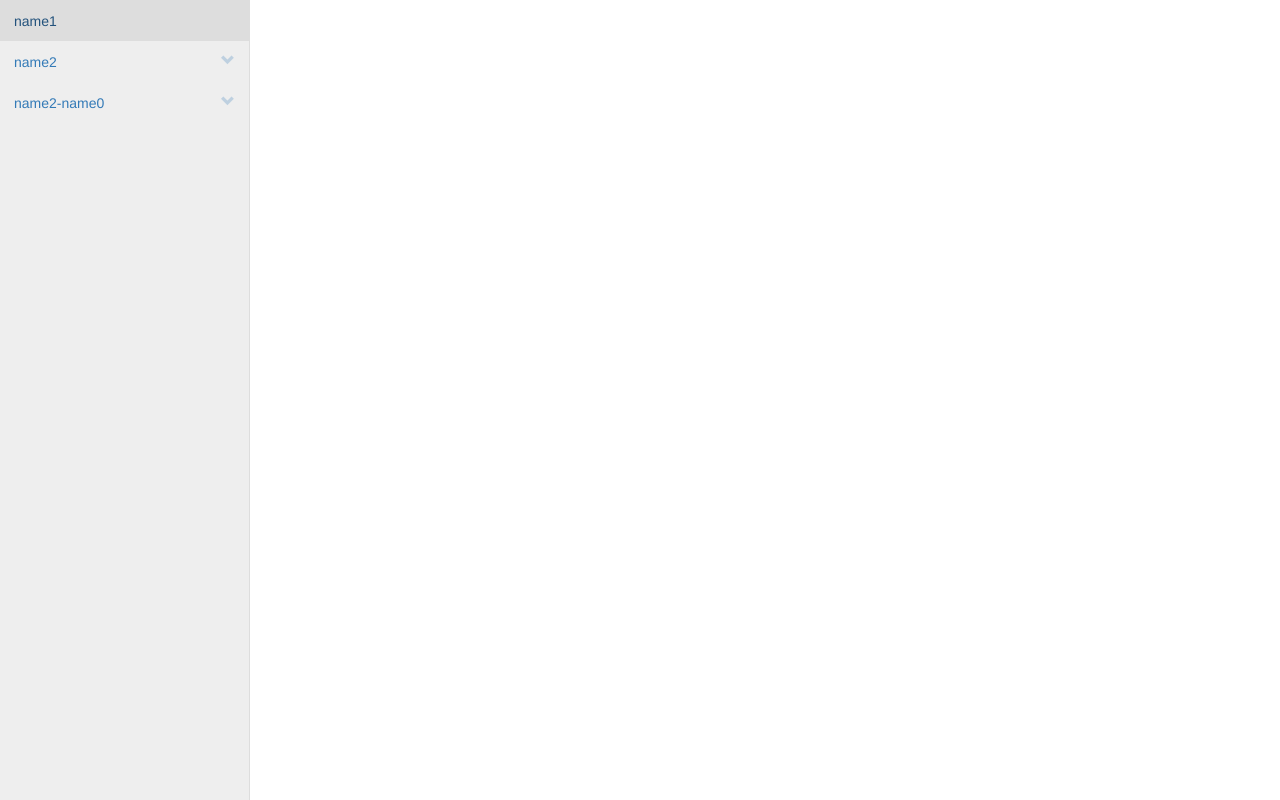
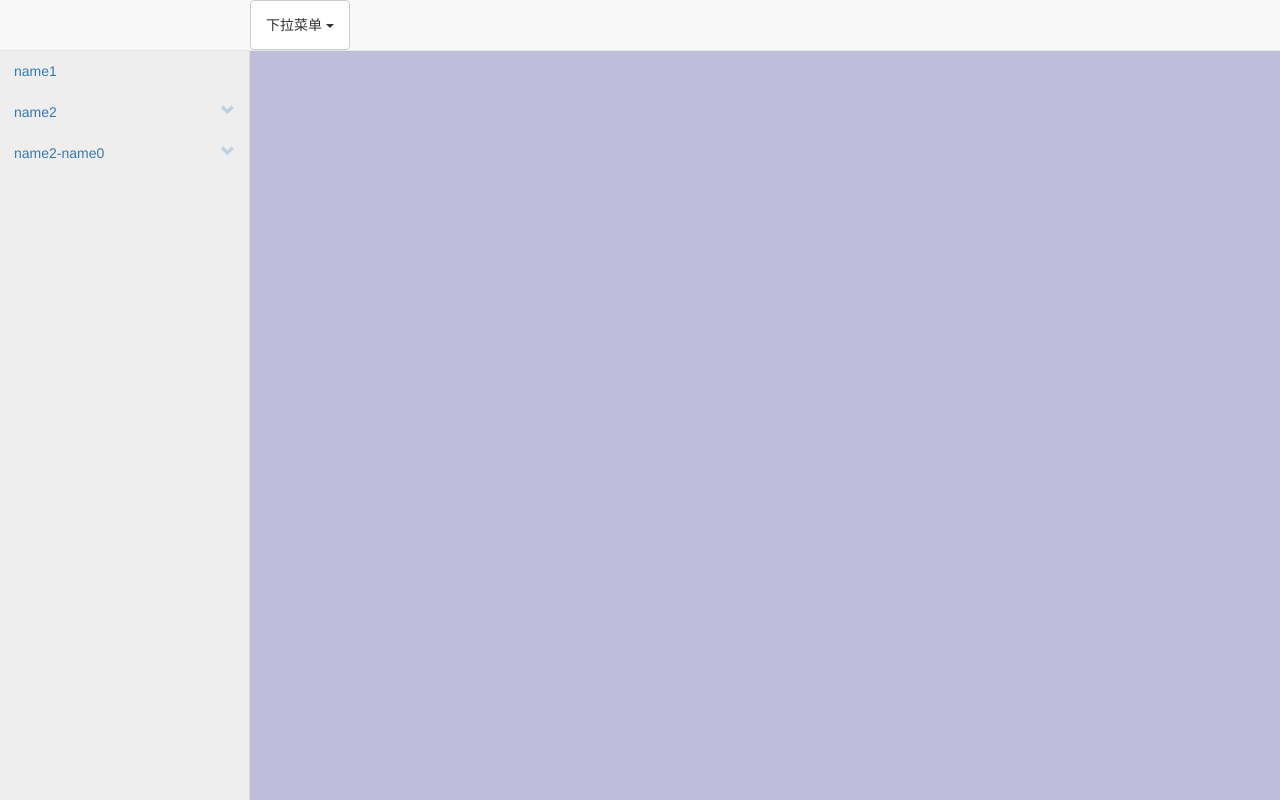
Before and after one commit to sevenler/tree-menu, a plain HTML site: page index.html in a window 1280 px wide. Drawn offline with nearby package versions, Linux system fonts and the light colour scheme.

Commit message:
call show method in index.html

```diff
--- a/index.html
+++ b/index.html
@@ -8,6 +8,21 @@
 	</head>
 
 	<body>
+		<div class="header-container">
+			<nav class="navbar navbar-default navbar-fixed-top">
+				<button class="btn btn-default dropdown-toggle header-btn" type="button" id="dropdownMenu1" data-toggle="dropdown" aria-haspopup="true" aria-expanded="true">
+					下拉菜单
+					<span class="caret"></span>
+				</button>
+				<ul class="dropdown-menu header-menu" >
+					<li><a href="#">菜单</a></li>
+					<li><a href="#">菜单</a></li>
+					<li><a href="#">菜单</a></li>
+					<li><a href="#">菜单</a></li>
+				</ul>
+			</nav>
+		</div>
+
 		<div class="menu-container">
 		</div>
 		<div class="content-container">
@@ -16,5 +31,60 @@
 		<script src='jquery.min.js'></script>
 		<script src='bootstrap.min.js'></script>
 		<script src="menu-tree/index.js"></script>
+		<script>
+var MENU_DATA = [
+{
+	"name": "name1",
+	"url": "#",
+	"sort": 0
+},
+{
+	"name": "name2",
+	"sort": 1,
+	"submenu":[
+	{
+		"name": "name2-name0",
+		"sort": 0,
+		"submenu":
+			[
+			{
+				"name": "name2-name0-name0",
+				"url": "#",
+				"sort": 0
+			},
+			{
+				"name": "name2-name0-name1",
+				"url": "#",
+				"sort": 1
+			}
+			]
+	},
+	{
+		"name": "name2-name1",
+		"sort": 0,
+		"url":"#"
+	}
+	]
+},
+{
+	"name": "name2-name0",
+	"sort": 0,
+	"submenu":
+		[
+		{
+			"name": "name2-name0-name0",
+			"url": "#",
+			"sort": 0
+		},
+		{
+			"name": "name2-name0-name1",
+			"url": "#",
+			"sort": 1
+		}
+		]
+}
+]
+			show_menu(MENU_DATA, "www.google.com");
+		</script>
 	</body>
 </html>
--- a/menu-tree/index.js
+++ b/menu-tree/index.js
@@ -39,7 +39,7 @@ function make_menu_item_div(menu_item, selected_menu){
 	return result;
 }
 
-function make_menu_div(menu_data, selected_menu){
+function show_menu(menu_data, selected_menu){
 	menu_text = "";
     for(var i=0; i< menu_data.length; i++){
     	menu_text += make_menu_item_div(menu_data[i], selected_menu);
@@ -47,64 +47,10 @@ function make_menu_div(menu_data, selected_menu){
 
     menu_text = "<ul>" + menu_text + "</ul>";
     $('.menu-container').html(menu_text);
+	show();
 }
 
-MENU_DATA = [
-{
-	"name": "name1",
-	"url": "#",
-	"sort": 0
-},
-{
-	"name": "name2",
-	"sort": 1,
-	"submenu":[
-	{
-		"name": "name2-name0",
-		"sort": 0,
-		"submenu":
-			[
-			{
-				"name": "name2-name0-name0",
-				"url": "#",
-				"sort": 0
-			},
-			{
-				"name": "name2-name0-name1",
-				"url": "#",
-				"sort": 1
-			}
-			]
-	},
-	{
-		"name": "name2-name1",
-		"sort": 0,
-		"url":"#"
-	}
-	]
-},
-{
-	"name": "name2-name0",
-	"sort": 0,
-	"submenu":
-		[
-		{
-			"name": "name2-name0-name0",
-			"url": "#",
-			"sort": 0
-		},
-		{
-			"name": "name2-name0-name1",
-			"url": "#",
-			"sort": 1
-		}
-		]
-}
-]
-
-$(function() {
-	make_menu_div(MENU_DATA, "www.google.com");
-
+function show() {
 	var classes = {
 		ACTIVE: 'active',
 		COLLAPSE_ICON: 'glyphicon-chevron-up',
@@ -137,7 +83,6 @@ $(function() {
 
 	function scrollActiveMenuItemIntoView() {
 		var $active = $(selectors.MENU_CONTAINER + ' ' + selectors.ACTIVE);
-
 		$(selectors.MENU_CONTAINER).animate({
 			scrollTop: $active.offset().top
 		});
@@ -148,22 +93,19 @@ $(function() {
 	item = item_span.parent();
 	item.click(function (ev) {
 		ev.preventDefault();
-
 		var $icon = $(this).find(selectors.COLLAPSE_ICON + ',' + selectors.EXPAND_ICON)
-			if ($icon.hasClass(classes.COLLAPSE_ICON)) {
-				slideUp($icon);
-			} else if ($icon.hasClass(classes.EXPAND_ICON)) {
-				slideDown($icon);
-			}
+		if ($icon.hasClass(classes.COLLAPSE_ICON)) {
+			slideUp($icon);
+		} else if ($icon.hasClass(classes.EXPAND_ICON)) {
+			slideDown($icon);
+		}
 	});
 	item_redirect = $(selectors.MENU_CONTAINER).find(selectors.REDIRECT);
 	item_redirect.click(function (ev){
-
 		var content_container = $(selectors.CONTENT_CONTAINER);
-
+		//TODO fetch url request
 		var load_content_from_request = "<div>this is main page</div>"
 		content_container.html(load_content_from_request);
-		console.log(content_container);
 	});
 
 	// collapse all menu items on page load
@@ -175,16 +117,13 @@ $(function() {
 	function expandMenuItems() {
 		function expandMenuItemsHelper($li) {
 			var $collapsedIcon = $li.children().find(selectors.GLYPHICON).first();
-
 			if ($collapsedIcon.length) {
 				slideDown($collapsedIcon);
 			}
-
 			if ($li.parent().closest('li').length) {
 				expandMenuItemsHelper($li.parent().closest('li').first());
 			}
 		}
-
 		expandMenuItemsHelper($(selectors.MENU_CONTAINER + ' ' + selectors.ACTIVE));
 	}
 	expandMenuItems();
@@ -193,4 +132,4 @@ $(function() {
 		$(selectors.MENU_CONTAINER).show();
 		scrollActiveMenuItemIntoView();
 	}, 200);
-});
+}
--- a/menu-tree/style.css
+++ b/menu-tree/style.css
@@ -1,7 +1,26 @@
+*{
+  margin: 0;
+  padding: 0;
+}
+
+/*标题栏样式*/
+.header-container {
+	height: 200px;
+}
+.header-btn {
+  width: 100px;
+  height: 50px;
+  margin-left: 250px;
+}
+.header-menu {
+ margin-left: 250px;
+}
+
+/*菜单样式*/
 .menu-container {
   position: fixed;
   left: 0;
-  top: 0;
+  top: 50px;
   bottom: 0;
   margin: 0;
   overflow-y: auto;
@@ -11,10 +30,6 @@
   width: 250px;
   font-size: 1em;
   display: none;
-}
-.content-container {
-	position: fixed;
-	float:right;
 }
 .menu-container * {
   margin: 0;
@@ -45,3 +60,13 @@
   opacity: .25;
   float: right;
 }
+
+/*内容区块*/
+.content-container {
+  position: fixed;
+  right: 0px;
+  top: 50px;
+  height: 100%;
+  background: #BEBEDB;
+  left: 250px;
+}
```
Lines whose indentation alone changed are shown as unchanged.
